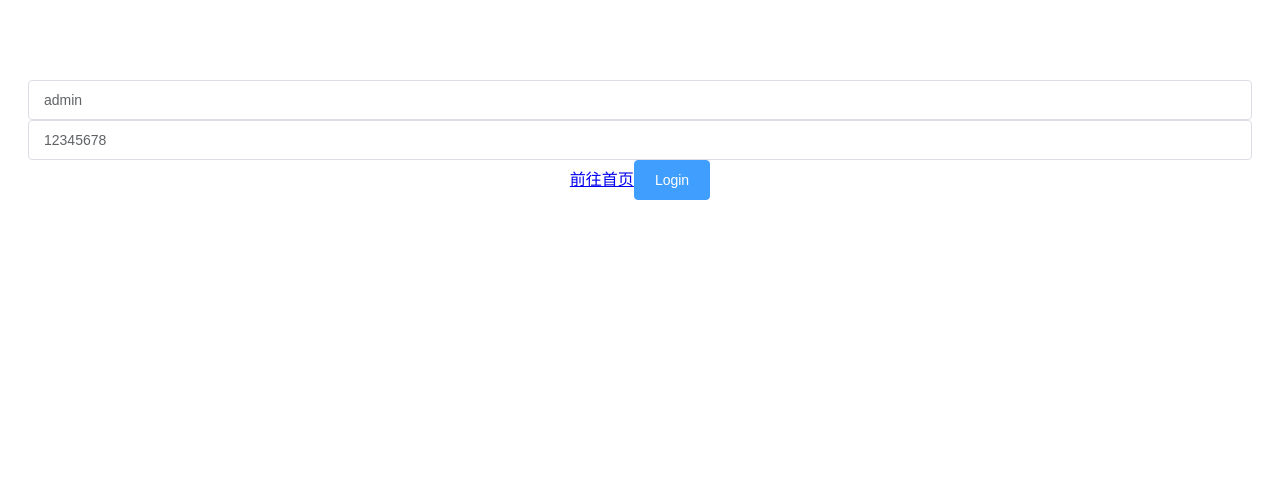
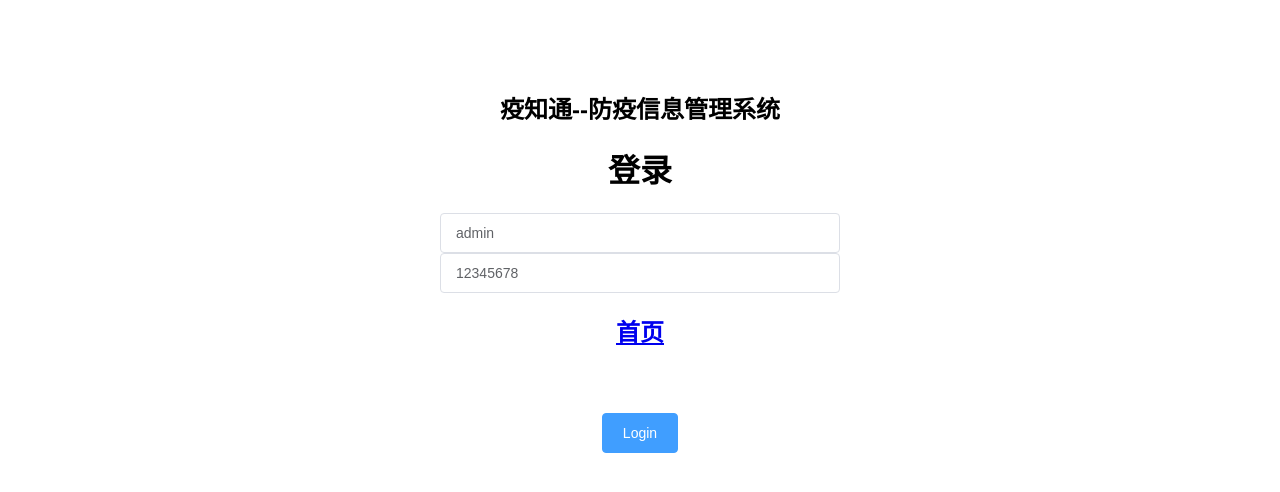
Before and after one commit to KKKA404/DB_Design_Project, a Vue app: page / in a window 1280 px wide. Shown: the top 492 px of the page. Built offline with nearby package versions, Linux system fonts and the light colour scheme.

Commit message:
update bottomfooter

```diff
--- a/src/components/BottomFooter.vue
+++ b/src/components/BottomFooter.vue
@@ -1,5 +1,20 @@
 <template>
-  <p>This is Footer 关于</p>
+  <el-footer>
+    <!-- <el-divider></el-divider> -->
+    <el-tooltip
+      effect="dark"
+      content="疫知通——防疫信息管理系统系统 同济大学2022年暑期数据库课程设计项目"
+      placement="bottom"
+    >
+          <el-link type="info"
+      >关于</el-link
+    >
+    </el-tooltip>
+    <span style="color: grey">  |  </span>
+    <el-link type="info" href="https://github.com/KKKA404/DB_Design_Project"
+      >GitHub</el-link
+    >
+  </el-footer>
 </template>
 
 <script>
@@ -7,5 +22,3 @@ export default {
   name: "BottomFooter",
 };
 </script>
-<style>
-</style>
--- a/src/views/SystemLogin.vue
+++ b/src/views/SystemLogin.vue
@@ -1,5 +1,7 @@
 <template>
-  <el-main>
+  <div class="login-wrap">
+    <h2>疫知通--防疫信息管理系统</h2>
+    <h1>登录</h1>
     <el-input
       placeholder="请输入用户名"
       v-model="loginForm.userName"
@@ -7,11 +9,13 @@
     ></el-input>
     <el-input placeholder="请输入密码" v-model="loginForm.passWord" clearable>
     </el-input>
-    <router-link to="/Index">前往首页</router-link>
+    <br />
+    <router-link to="/Index"><h2>首页</h2></router-link>
+    <br />
     <el-button type="primary" @click.native.prevent="handleLogin"
       >Login</el-button
     >
-  </el-main>
+  </div>
 </template>
 
 <script>
@@ -50,3 +54,13 @@ export default {
   },
 };
 </script>
+
+<style>
+.login-wrap {
+  width: 400px;
+  height: 300px;
+  margin: auto;
+  padding-top: 10px;
+  line-height: 40px;
+}
+</style>
```
